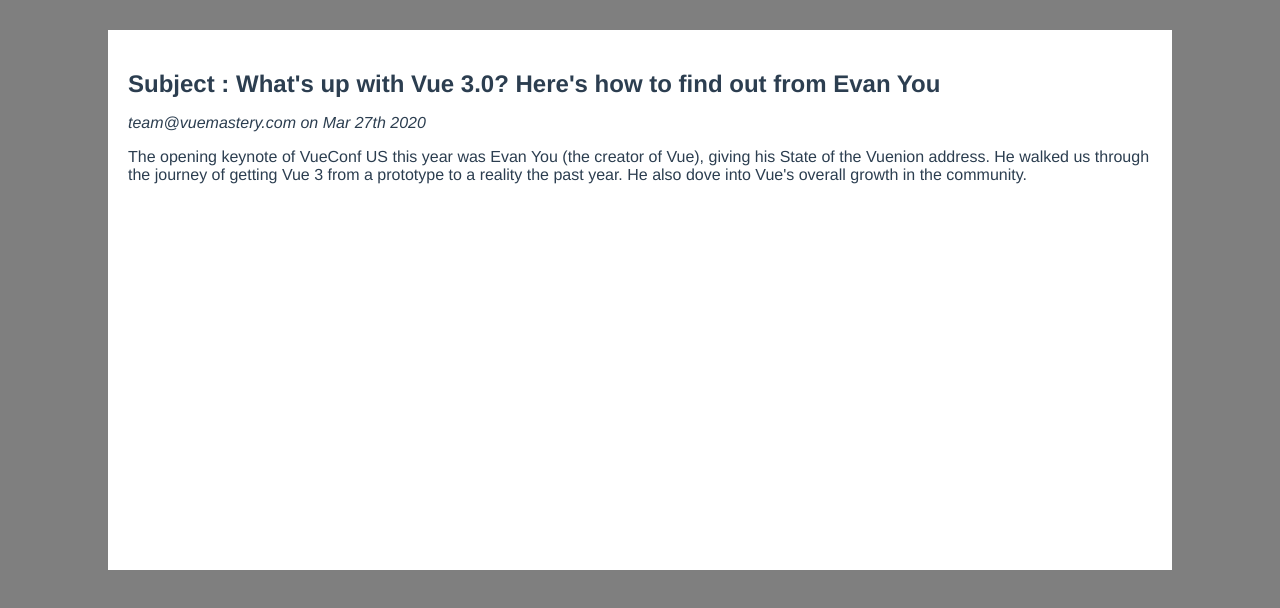
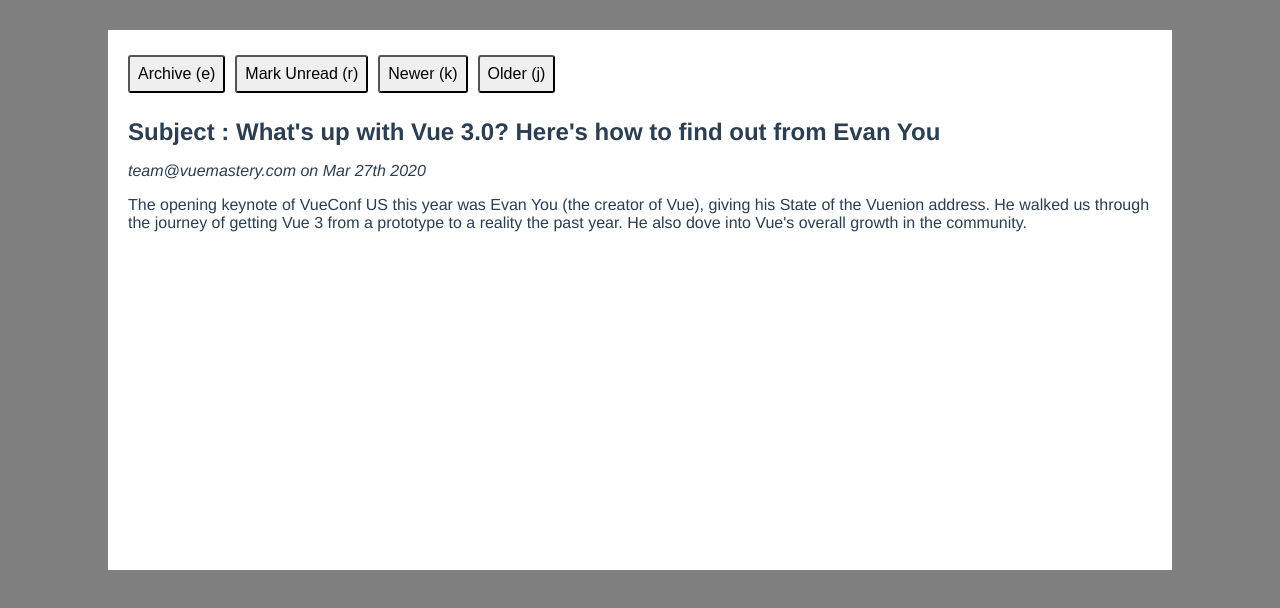
Before and after one commit to jolka-ef/mail, a Vue app: page / in a window 1280 px wide. Both pictures are taken after a click on the element 640 px from the left and 208 px from the top of the page. Shown: the top 608 px of the page. Built offline with nearby package versions, Linux system fonts and the light colour scheme; no server answers; data requests are answered from the project's data file.

Commit message:
feature : user can archive, mark as read and go forward and backward

```diff
--- a/src/components/MailTable.vue
+++ b/src/components/MailTable.vue
@@ -27,7 +27,7 @@
     </tr>
   </table>
   <ModalView v-if="openedEmail" @closeModal="openedEmail = null">
-    <MailView :email="openedEmail" />
+    <MailView :email="openedEmail" @changeEmail="changeEmail" />
   </ModalView>
 </template>
 <script>
@@ -61,10 +61,37 @@
       email.archived = true;
       this.updateEmail(email);
     },
+    changeEmail({ changeIndex, closeModal, save, toggleArchive, toggleRead }) {
+      let email = this.openedEmail;
+
+      if (changeIndex) {
+        let emails = this.unarchivedEmails;
+        let currentIndex = emails.indexOf(email);
+        const newEmail = emails[currentIndex + changeIndex];
+        console.log(newEmail);
+        this.openEmail(newEmail);
+      }
+      if (closeModal) {
+        this.openedEmail = null;
+      }
+      if (save) {
+        this.updateEmail(email);
+      }
+
+      if (toggleArchive) {
+        email.archived = !email.archived;
+      }
+      if (toggleRead) {
+        email.read = !email.read;
+      }
+    },
     openEmail(email) {
-      email.read = true;
       this.openedEmail = email;
-      this.updateEmail(email);
+
+      if (email) {
+        email.read = true;
+        this.updateEmail(email);
+      }
     },
     updateEmail(email) {
       axios.put(`http://localhost:3000/emails/${email.id}`, email);
--- a/src/components/MailView.vue
+++ b/src/components/MailView.vue
@@ -1,5 +1,15 @@
 <template>
   <div class="email-display">
+    <div>
+      <button @click="toggleArchive">
+        {{ email.archived ? 'Move to Inbox (e)' : 'Archive (e)' }}
+      </button>
+      <button @click="toggleRead">
+        {{ email.read ? 'Mark Unread (r)' : 'Mark Read (r)' }}
+      </button>
+      <button @click="goNewer">Newer (k)</button>
+      <button @click="goOlder">Older (j)</button>
+    </div>
     <h2 class="mb-0">
       Subject : <strong>{{ email.subject }}</strong>
     </h2>
@@ -15,11 +25,49 @@
 <script>
 import { format } from 'date-fns';
 import { marked } from 'marked';
+import useKeydown from '@/composables/use-keydown';
 export default {
-  setup() {
+  setup(props, { emit }) {
+    let { email } = props;
+    let toggleArchive = () => {
+      emit('changeEmail', {
+        toggleArchive: true,
+        save: true,
+        closeModal: true,
+      });
+    };
+    let toggleRead = () => {
+      emit('changeEmail', { toggleRead: true, save: true });
+    };
+    let goNewer = () => {
+      emit('changeEmail', { changeIndex: -1 });
+    };
+    let goNewerAndArchive = () => {
+      emit('changeEmail', { changeIndex: -1, toggleArchive: true, save: true });
+    };
+    let goOlder = () => {
+      emit('changeEmail', { changeIndex: 1 });
+    };
+    let goOlderAndArchive = () => {
+      emit('changeEmail', { changeIndex: 1, toggleArchive: true, save: true });
+    };
+
+    useKeydown([
+      { key: 'k', fn: goNewer },
+      { key: '[', fn: goNewerAndArchive },
+      { key: 'j', fn: goOlder },
+      { key: ']', fn: goOlderAndArchive },
+      { key: 'e', fn: toggleArchive },
+      { key: 'r', fn: toggleRead },
+    ]);
+
     return {
+      goNewer,
+      goOlder,
       format,
       marked,
+      toggleArchive,
+      toggleRead,
     };
   },
   props: {
```
